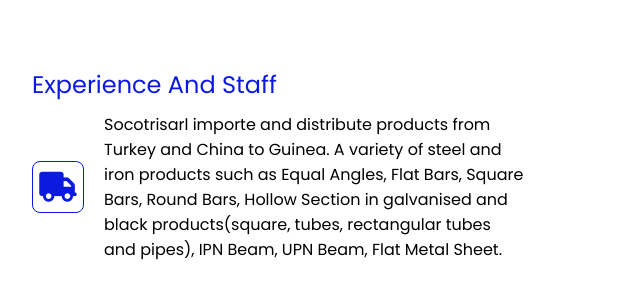
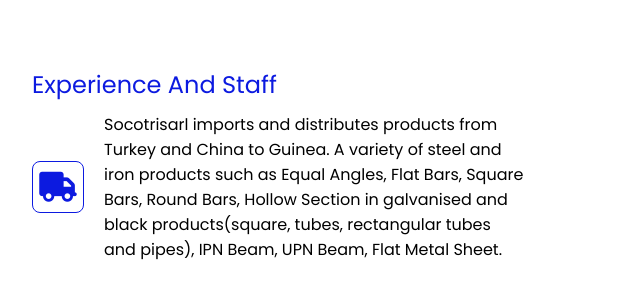
Before and after one commit to thierno46/socotrisa, a plain HTML site: page index.html in a window 1280 px wide. Shown: the part 978-1277 px from the top of the page, 96-736 px from the left. Drawn offline with Linux system fonts and the light colour scheme; some packages are replaced by stand-ins of ours; a script that the page names is missing.

Commit message:
Update index.html

```diff
--- a/index.html
+++ b/index.html
@@ -79,7 +79,7 @@
                     <div class="about-icon"><i class="fa-solid fa-truck fa-fade"></i></div>
                     <div class="about-text">
                         <p>
-                            Socotrisarl importe and distribute products from Turkey and China to Guinea. A variety of steel and iron products such as Equal Angles, Flat Bars, Square Bars, Round Bars, Hollow Section in galvanised and black products(square, tubes, rectangular tubes and pipes), IPN Beam, UPN Beam, Flat Metal Sheet.
+                            Socotrisarl imports and distributes products from Turkey and China to Guinea. A variety of steel and iron products such as Equal Angles, Flat Bars, Square Bars, Round Bars, Hollow Section in galvanised and black products(square, tubes, rectangular tubes and pipes), IPN Beam, UPN Beam, Flat Metal Sheet.
                         </p>
                     </div>
                 </div>
```
